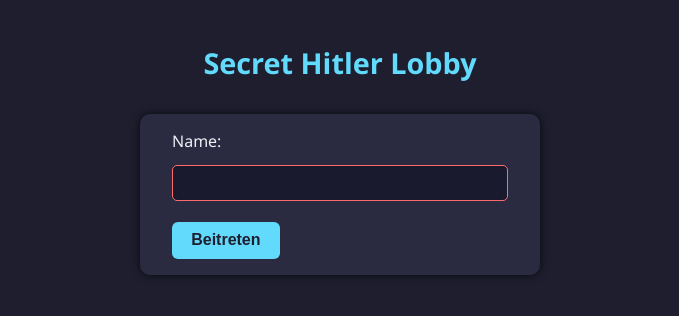
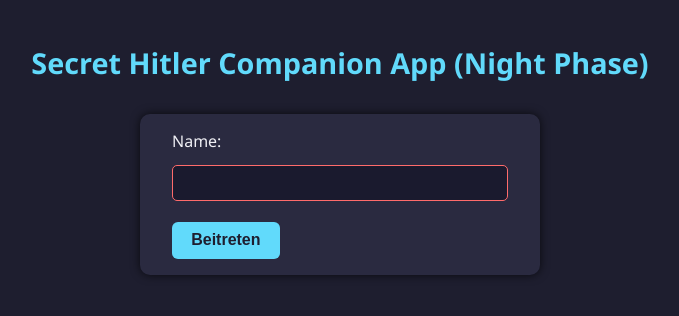
Before and after one commit to buckeTde/SecretHitler, a website: page public/index.html in a window 1280 px wide. Shown: the whole page, without its empty margins (300-979 px from the left). Drawn offline with nearby package versions, Linux system fonts and the light colour scheme; no server answers.

Commit message:
- changed title

```diff
--- a/public/index.html
+++ b/public/index.html
@@ -12,7 +12,7 @@
 </head>
 
 <body>
-    <h1>Secret Hitler Lobby</h1>
+    <h1>Secret Hitler Companion App (Night Phase)</h1>
 
     <div id="hostNote" class="hide">👑 Du bist der Host 👑</div>
 
```
